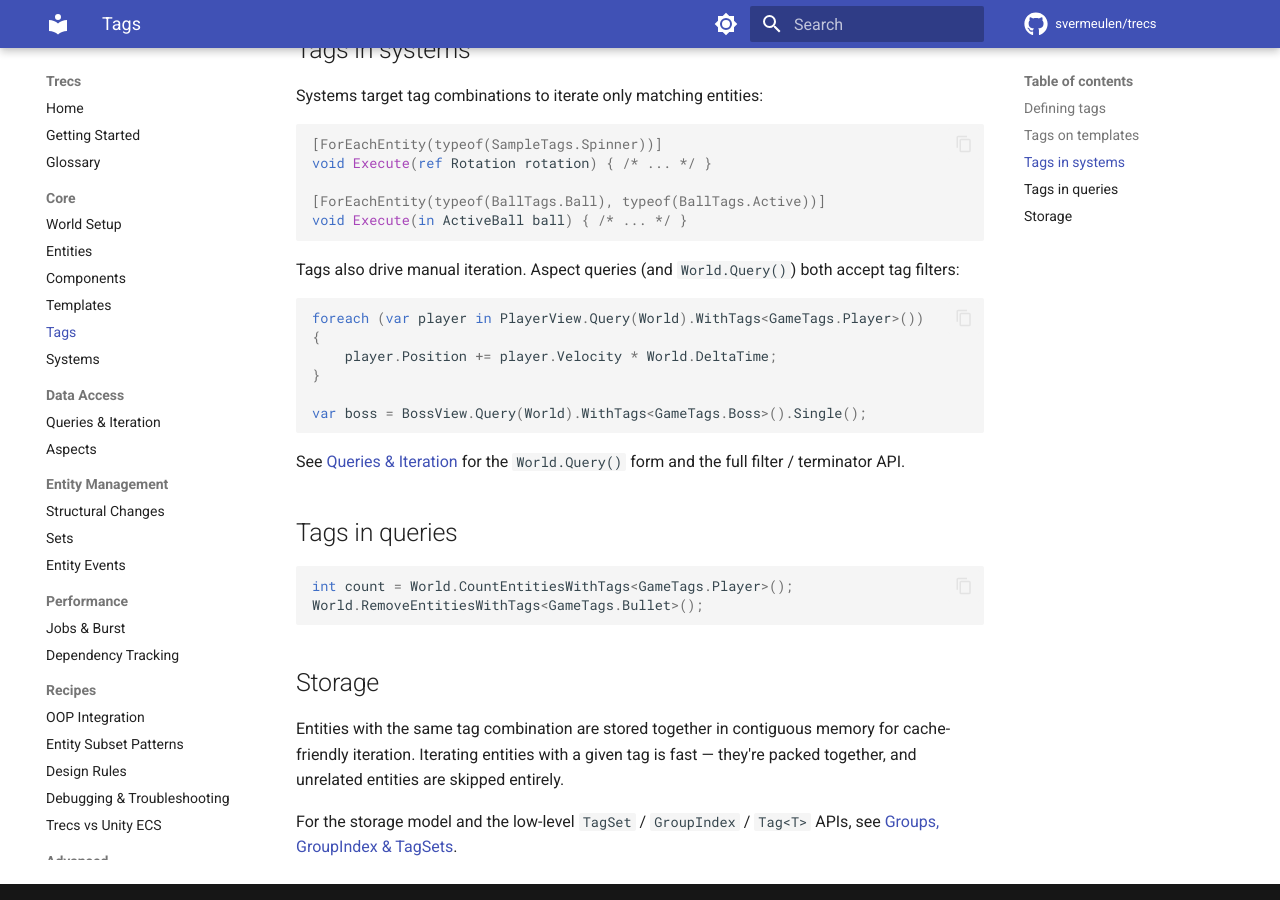
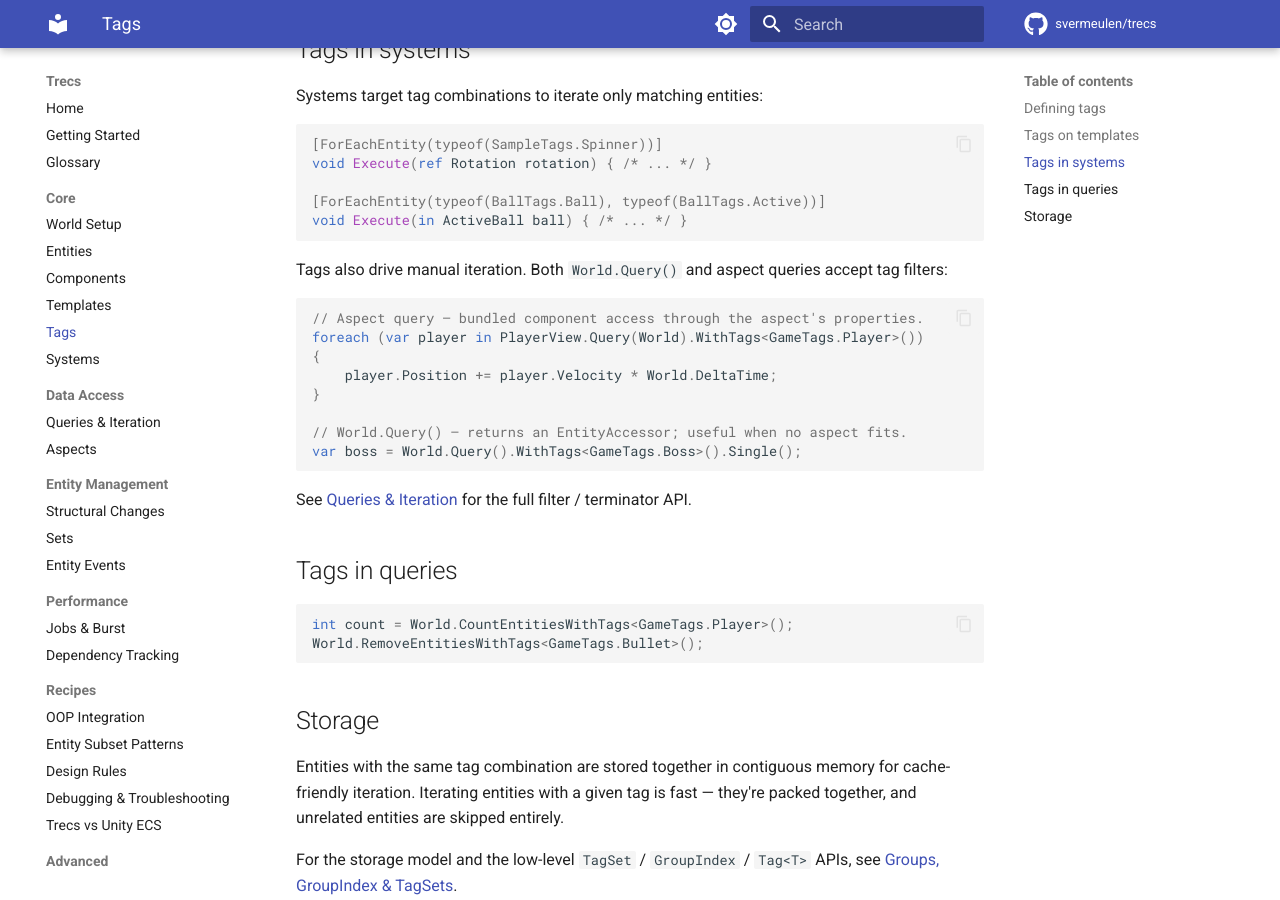
Before and after one commit to svermeulen/trecs, an MkDocs documentation site: the page built from docs/core/tags.md, in a window 1280 px wide and 900 px high, scrolled down 778 px. Built offline with MkDocs 1.6.1 and Material for MkDocs 9.7.7, drawn with Linux system fonts in a browser that asks for light colours; comment, search, counter and statistics services are not loaded.

Commit message:
Docs: tags.md — show both World.Query() and aspect-query forms
The previous edit kept two aspect-query examples; converting one
into a World.Query() example is more useful — readers see both
forms at the call site that introduces the topic. Picked the
.Single() example to convert (foreach-form would have forced a
verbose .EntityIndices() + .Component<T>() rewrite).

Co-Authored-By: Claude <noreply@anthropic.com>

````diff
--- a/docs/core/tags.md
+++ b/docs/core/tags.md
@@ -40,18 +40,20 @@ void Execute(ref Rotation rotation) { /* ... */ }
 void Execute(in ActiveBall ball) { /* ... */ }
 ```
 
-Tags also drive manual iteration. Aspect queries (and `World.Query()`) both accept tag filters:
+Tags also drive manual iteration. Both `World.Query()` and aspect queries accept tag filters:
 
 ```csharp
+// Aspect query — bundled component access through the aspect's properties.
 foreach (var player in PlayerView.Query(World).WithTags<GameTags.Player>())
 {
     player.Position += player.Velocity * World.DeltaTime;
 }
 
-var boss = BossView.Query(World).WithTags<GameTags.Boss>().Single();
+// World.Query() — returns an EntityAccessor; useful when no aspect fits.
+var boss = World.Query().WithTags<GameTags.Boss>().Single();
 ```
 
-See [Queries & Iteration](../data-access/queries-and-iteration.md) for the `World.Query()` form and the full filter / terminator API.
+See [Queries & Iteration](../data-access/queries-and-iteration.md) for the full filter / terminator API.
 
 ## Tags in queries
 
````
